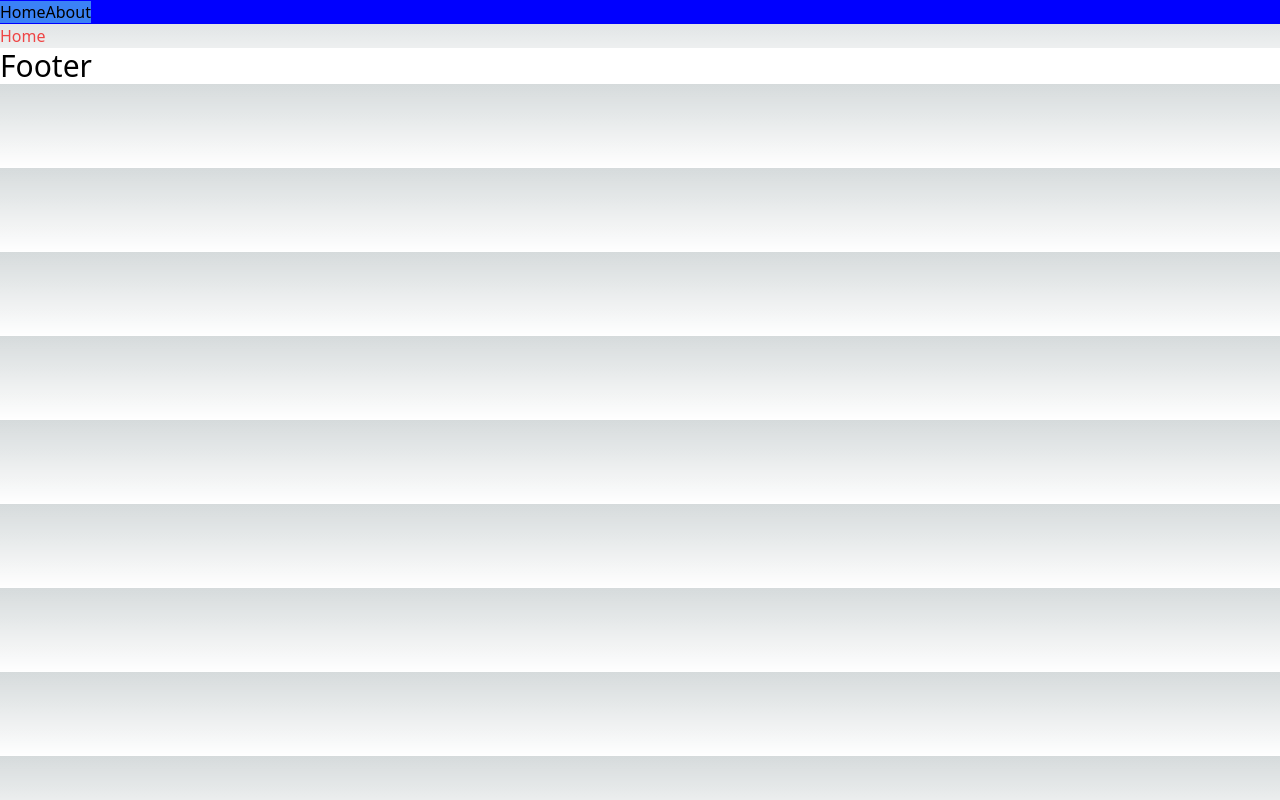
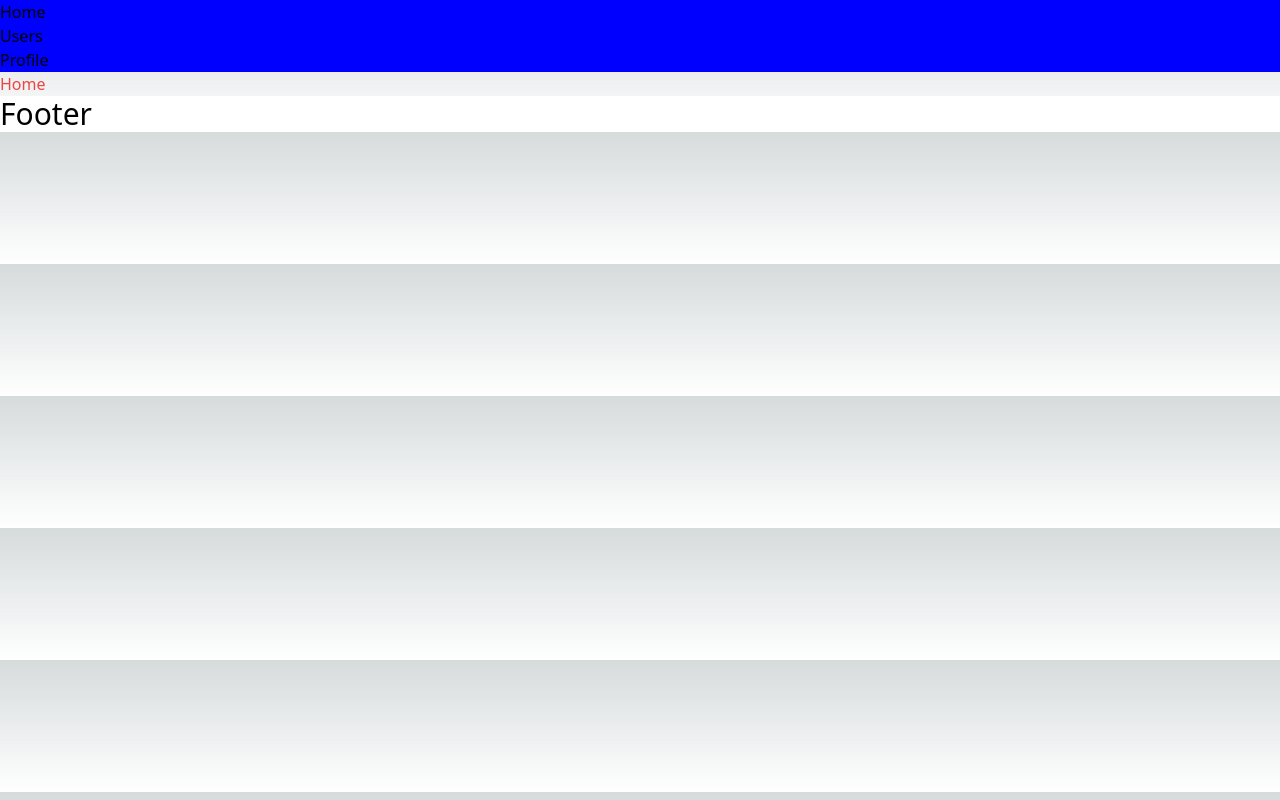
Before and after one commit to RenaufalAlrafid/learn-next-js, a Next.js app: page / in a window 1280 px wide. Built offline with nearby package versions, Linux system fonts and the light colour scheme.

Commit message:
feat: Tugas Hari - 7

```diff
--- a/components/header/index.js
+++ b/components/header/index.js
@@ -1,14 +1,20 @@
+import Link from "next/link";
 import styles from "./style.module.css";
 
 export default function Header() {
 	return (
 		<div className={styles.header}>
-			<a href="/" className="bg-blue-500">
-				Home
-			</a>
-			<a href="/" className="bg-blue-500">
-				About
-			</a>
+			<ul>
+				<li>
+					<Link href={"/"}>Home</Link>
+				</li>
+				<li>
+					<Link href={"/users"}>Users</Link>
+				</li>
+				<li>
+					<Link href={"/profile"}>Profile</Link>
+				</li>
+			</ul>
 		</div>
 	);
 }
--- /dev/null
+++ b/pages/users/detail.js
@@ -0,0 +1,10 @@
+import Layout from "@/layout";
+import React from "react";
+
+export default function UserDetail() {
+	return (
+		<Layout>
+			<div className="text-red">User Detail</div>
+		</Layout>
+	);
+}
--- /dev/null
+++ b/pages/users/index.js
@@ -0,0 +1,10 @@
+import Layout from "@/layout";
+import React from "react";
+
+export default function UserIndex() {
+	return (
+		<Layout>
+			<div className="text-red">User Index</div>
+		</Layout>
+	);
+}
```
